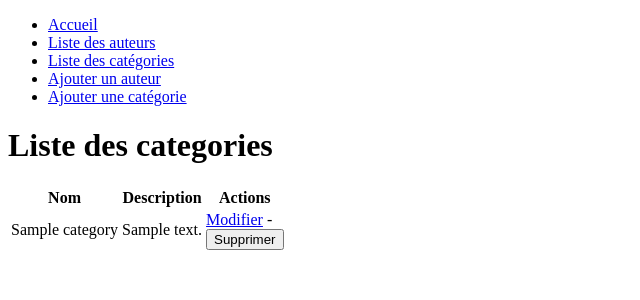
After one commit to EEDNTP/TP_Blog, a PHP site: page /categories.php in a window 1280 px wide. The commit adds this page. Shown: the top 300 px of the page, without its empty margins (0-640 px from the left). Run offline with PHP 8.4, Linux system fonts and the light colour scheme; tables that the repository leaves empty or names only in its code hold one stand-in row (values such as "Sample post").

Commit message:
Suppression de catégorie

```diff
--- /dev/null
+++ b/app/categories.php
@@ -0,0 +1,62 @@
+<?php
+// Inclut le fichier de connexion à la base de données
+require_once 'includes/dbconnect.php';
+
+// Prépare la requête SQL pour sélectionner toutes les catégories
+$sql = 'SELECT * FROM categories;';
+
+// Exécute la requête SQL
+$stmt = $pdo->query($sql);
+
+// Récupère tous les résultats de la requête sous forme de tableau associatif
+$categories = $stmt->fetchAll();
+?>
+<!DOCTYPE html>
+<html lang="fr">
+
+<head>
+    <meta charset="UTF-8">
+    <meta name="viewport" content="width=device-width, initial-scale=1.0">
+    <title>Liste des categories</title>
+</head>
+
+<body>
+    <header>
+        <?php include_once 'includes/nav.php'; ?>
+        <h1>Liste des categories</h1>
+    </header>
+
+    <main>
+        <table>
+            <thead>
+                <tr>
+                    <th>Nom</th>
+                    <th>Description</th>
+                    <th>Actions</th>
+                </tr>
+            </thead>
+            <tbody>
+                <?php
+                // Boucle à travers chaque catégorie récupérée de la base de données
+                foreach ($categories as $category): ?>
+                    <tr>
+                        <!-- Affiche le nom de la catégorie en utilisant htmlspecialchars pour sécuriser l'affichage -->
+                        <td><?= htmlspecialchars($category['name']); ?></td>
+                        <!-- Affiche la description de la catégorie en utilisant htmlspecialchars pour sécuriser l'affichage -->
+                        <td><?= htmlspecialchars($category['description']); ?></td>
+
+                        <!-- Liens des actions -->
+                        <td>
+                            <a href="edit_category.php?id=<?= intval($category['id']); ?>">Modifier</a> -
+                            <form action="delete_category.php?id=<?= intval($category['id']); ?>" method="post">
+                                <button type="submit">Supprimer</button>
+                            </form>
+                        </td>
+                    </tr>
+                <?php endforeach; ?>
+            </tbody>
+        </table>
+    </main>
+</body>
+
+</html>
--- a/app/includes/nav.php
+++ b/app/includes/nav.php
@@ -2,6 +2,7 @@
     <ul>
         <li><a href="index.php">Accueil</a></li>
         <li><a href="authors.php">Liste des auteurs</a></li>
+        <li><a href="categories.php">Liste des catégories</a></li>
         <li><a href="add_author.php">Ajouter un auteur</a></li>
         <li><a href="add_category.php">Ajouter une catégorie</a></li>
     </ul>
```
Also changed, not shown: app/authors.php (+6 -1 lines), app/delete_category.php (added, +34 -0 lines).
